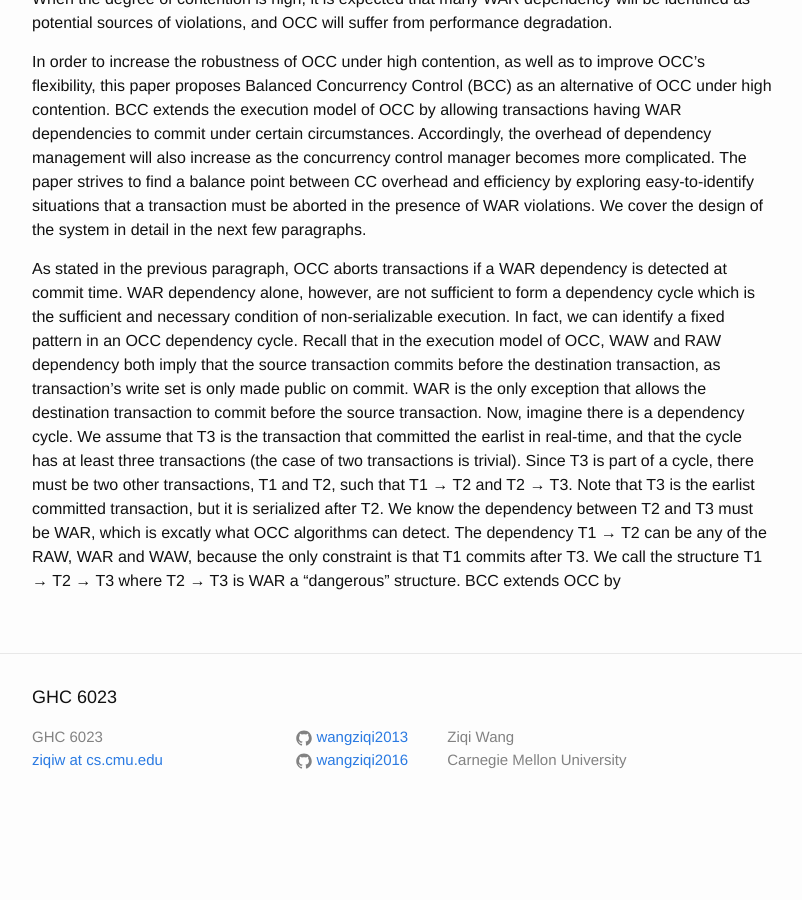
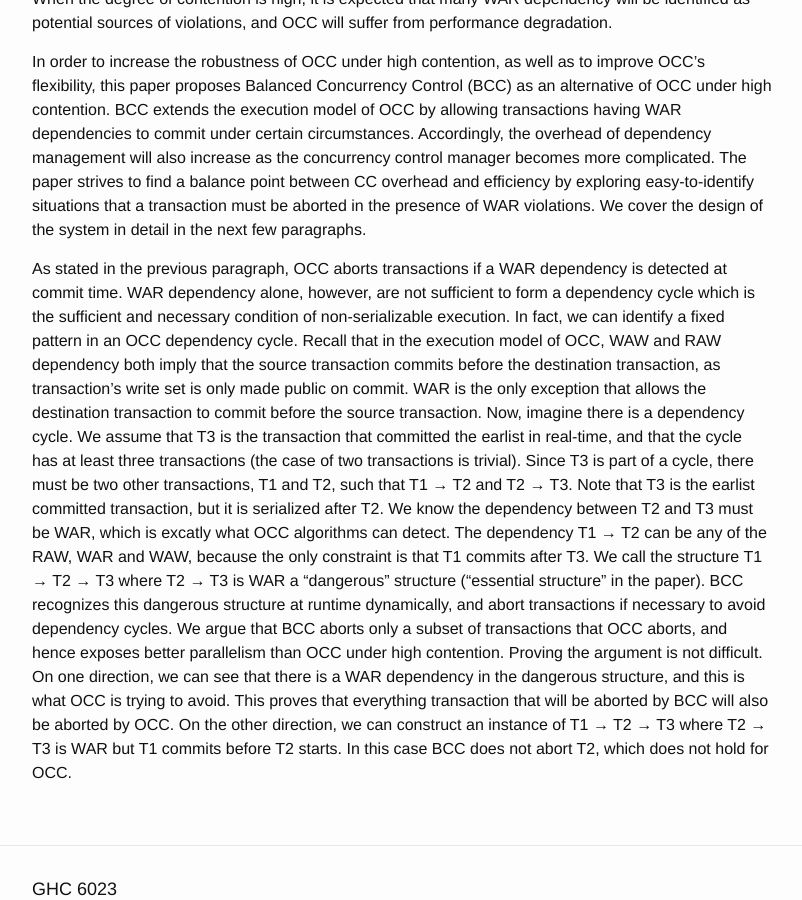
Before and after one commit to wangziqi2013/wangziqi2013.github.io, a Jekyll site: the page built from _posts/2018-06-25-bcc.markdown, in a window 1280 px wide and 900 px high, scrolled down 1498 px. Shown: the whole window, without its empty margins (238-1040 px from the left). Built offline with Jekyll 4.4.1, drawn with Linux system fonts in a browser that asks for light colours; before the commit the page ends 2329 px from its top, so only the background shows below that.

Commit message:
Finish proof

```diff
--- a/_posts/2018-06-25-bcc.markdown
+++ b/_posts/2018-06-25-bcc.markdown
@@ -70,5 +70,10 @@ in real-time, and that the cycle has at least three transactions (the case of tw
 of a cycle, there must be two other transactions, T1 and T2, such that T1 &rarr; T2 and T2 &rarr; T3. Note that T3 is the earlist
 committed transaction, but it is serialized after T2. We know the dependency between T2 and T3 must be WAR, which is excatly what
 OCC algorithms can detect. The dependency T1 &rarr; T2 can be any of the RAW, WAR and WAW, because the only constraint is that T1
-commits after T3. We call the structure T1 &rarr; T2 &rarr; T3 where T2 &rarr; T3 is WAR a "dangerous" structure. BCC extends OCC
-by
+commits after T3. We call the structure T1 &rarr; T2 &rarr; T3 where T2 &rarr; T3 is WAR a "dangerous" structure ("essential structure"
+in the paper). BCC recognizes this dangerous structure at runtime dynamically, and abort transactions if necessary to avoid
+dependency cycles. We argue that BCC aborts only a subset of transactions that OCC aborts, and hence exposes better parallelism
+than OCC under high contention. Proving the argument is not difficult. On one direction, we can see that there is a WAR dependency in
+the dangerous structure, and this is what OCC is trying to avoid. This proves that everything transaction that will be aborted by
+BCC will also be aborted by OCC. On the other direction, we can construct an instance of T1 &rarr; T2 &rarr; T3 where T2 &rarr; T3
+is WAR but T1 commits before T2 starts. In this case BCC does not abort T2, which does not hold for OCC.
```
